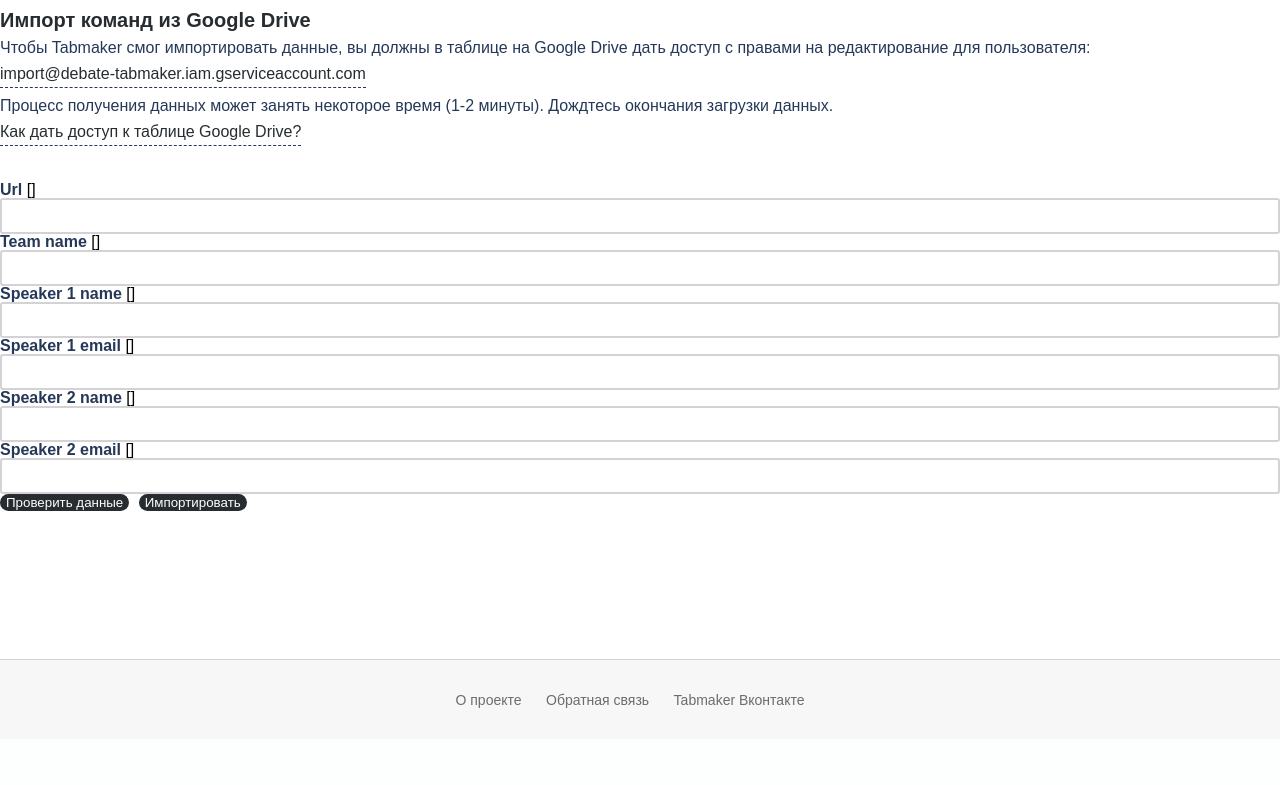
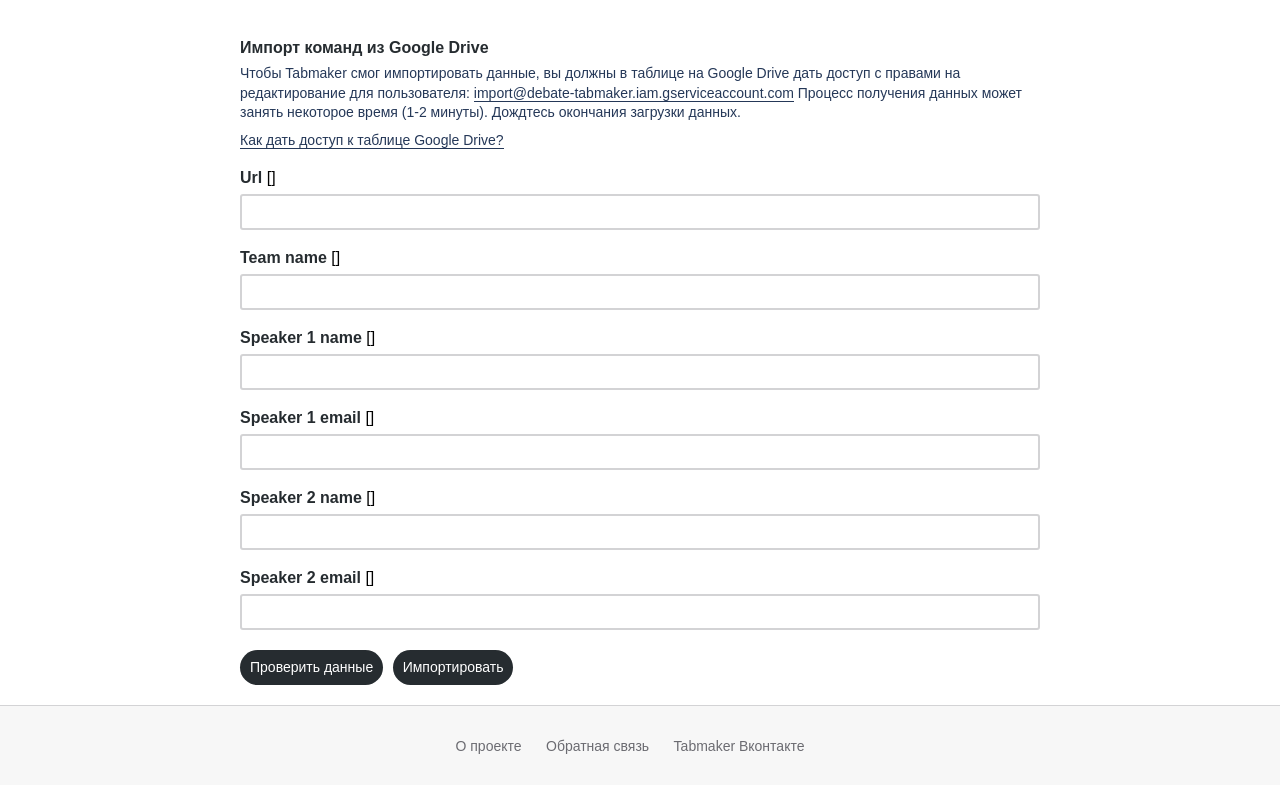
Before and after one commit to apanasenko/tabmaker, a Django app: template apps/tournament/templates/tournament/import_team_form.html in a window 1280 px wide. Shown: the part 61-846 px from the top of the page. Before the commit the page ends 769 px from the top, so only its background shows below. Run offline with Django 3.2, Linux system fonts and the light colour scheme; the template is opened without the code that fills it: most values are stand-ins (such as "Sample title", 1, 10 or a date in 2020); form fields are guessed from the names that the template uses; parts of the project's set-up code (start-up, migrations or seed data) failed here and were passed over; some libraries are stand-ins or nearby versions.

Commit message:
переключил на новую верстку форму импорта команд

```diff
--- a/apps/tournament/templates/tournament/import_team_form.html
+++ b/apps/tournament/templates/tournament/import_team_form.html
@@ -14,60 +14,58 @@
     {% if message %}
         <p>{{ message }}</p>
     {% endif %}
-    <form class="b-form" action="{% url "tournament:import_team" tournament.id %}" method="post">
+
+    <form class="content-formpage" action="{% url "tournament:import_team" tournament.id %}" method="post">
         {% csrf_token %}
-        <h3 class="b-import__heading">Импорт команд из Google Drive</h3>
-        <div class="b-import__disclaimer">
-            <p class="b-import__description">
-                Чтобы Tabmaker смог импортировать данные,
-                вы должны в таблице на Google Drive дать доступ с правами на редактирование для пользователя:
+        <div class="form-elem">
+            <p class="form-elem__label">Импорт команд из Google Drive</p>
+            <p class="form-elem__description">
+                Чтобы Tabmaker смог импортировать данные, вы должны в таблице на Google Drive
+                дать доступ с правами на редактирование для пользователя: <span class="link">import@debate-tabmaker.iam.gserviceaccount.com</span>
+                Процесс получения данных может занять некоторое время (1-2 минуты). Дождтесь окончания загрузки данных.
             </p>
-            <p class="b-import__link b-import__description">
-                <a href="mailto:import@debate-tabmaker.iam.gserviceaccount.com">
-                    import@debate-tabmaker.iam.gserviceaccount.com
+            <p class="form-elem__description">
+                <a class="link" href="https://support.google.com/drive/answer/2494822?hl=ru" >
+                Как дать доступ к таблице Google Drive?
                 </a>
             </p>
-            <p  class="b-import__description">
-                Процесс получения данных может занять некоторое время (1-2 минуты). Дождтесь окончания загрузки данных.
-            </p>
-            <a class="b-import__link b-import__disclaimer" href="https://support.google.com/drive/answer/2494822?hl=ru" >
-                Как дать доступ к таблице Google Drive?
-            </a>
         </div>
-        <br>
-        <div class="b-form-item">
-            <label class="b-form-item__label b-import__label">{{ form.url.label }}</label>
+
+        <div class="form-elem">
+            <label class="form-elem__label">{{ form.url.label }}</label>
             {{ form.url.errors }}
             {{ form.url }}
         </div>
-        <div class="b-form-item">
-            <label class="b-form-item__label b-import__label">{{ form.team_name.label }}</label>
+        <div class="form-elem">
+            <label class="form-elem__label">{{ form.team_name.label }}</label>
             {{ form.team_name.errors }}
             {{ form.team_name }}
         </div>
-        <div class="b-form-item">
-            <label class="b-form-item__label b-import__label">{{ form.speaker_1_name.label }}</label>
+        <div class="form-elem">
+            <label class="form-elem__label">{{ form.speaker_1_name.label }}</label>
             {{ form.speaker_1_name.errors }}
             {{ form.speaker_1_name }}
         </div>
-        <div class="b-form-item">
-            <label class="b-form-item__label b-import__label">{{ form.speaker_1_email.label }}</label>
+        <div class="form-elem">
+            <label class="form-elem__label">{{ form.speaker_1_email.label }}</label>
             {{ form.speaker_1_email.errors }}
             {{ form.speaker_1_email }}
         </div>
-        <div class="b-form-item">
-            <label class="b-form-item__label b-import__label">{{ form.speaker_2_name.label }}</label>
+        <div class="form-elem">
+            <label class="form-elem__label">{{ form.speaker_2_name.label }}</label>
             {{ form.speaker_2_name.errors }}
             {{ form.speaker_2_name }}
         </div>
-        <div class="b-form-item">
-            <label class="b-form-item__label b-import__label">{{ form.speaker_2_email.label }}</label>
+        <div class="form-elem">
+            <label class="form-elem__label">{{ form.speaker_2_email.label }}</label>
             {{ form.speaker_2_email.errors }}
             {{ form.speaker_2_email }}
         </div>
-        <input type="hidden" value="0" name="is_test" id="check_flag">
-        <button type="submit" class="button" id="check_button">Проверить данные</button>
-        <button type="submit" class="button" id="import_button">Импортировать</button>
+        <div class="form-elem">
+            <input type="hidden" value="0" name="is_test" id="check_flag">
+            <button type="submit" class="button button--mid" id="check_button">Проверить данные</button>
+            <button type="submit" class="button button--mid" id="import_button">Импортировать</button>
+        </div>
     </form>
 
 {% endblock content %}
```
